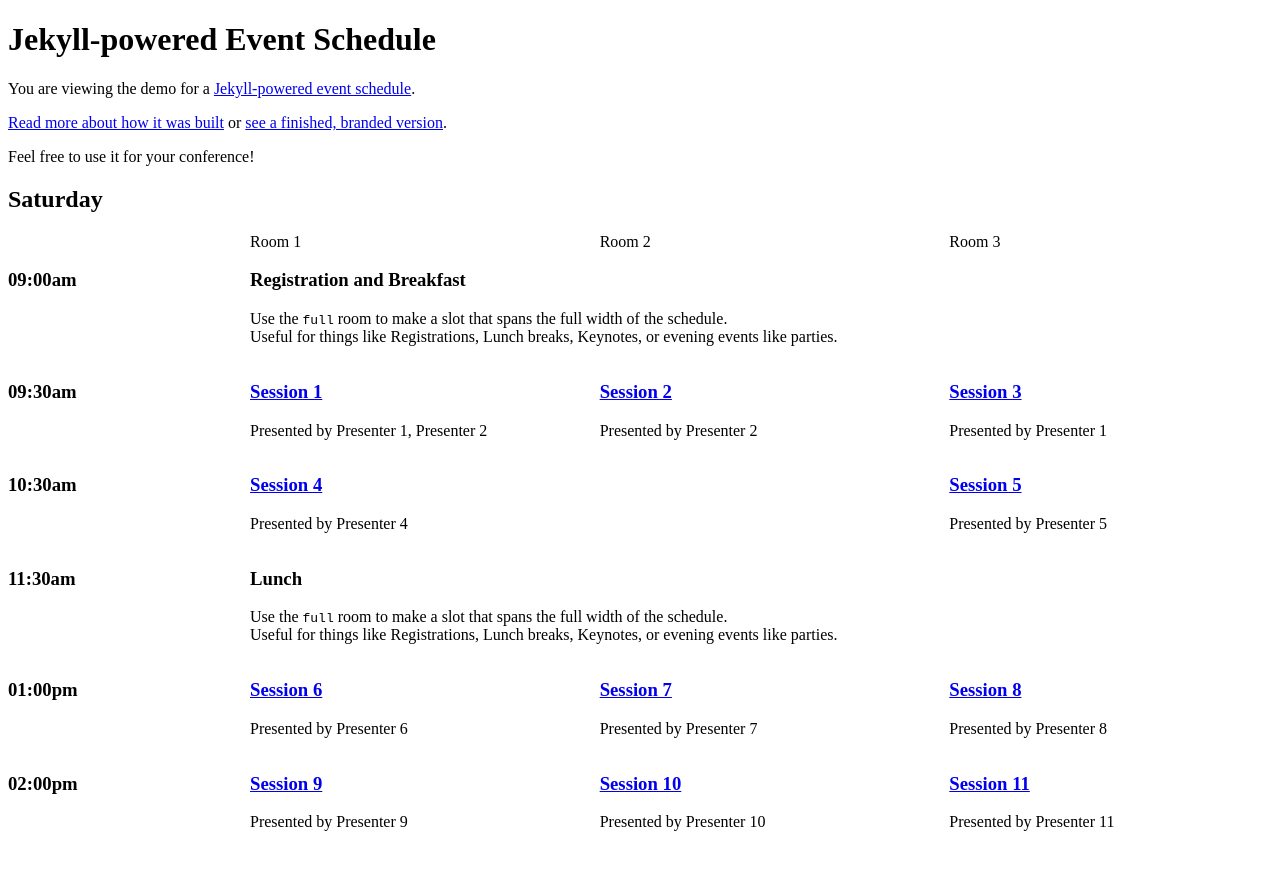
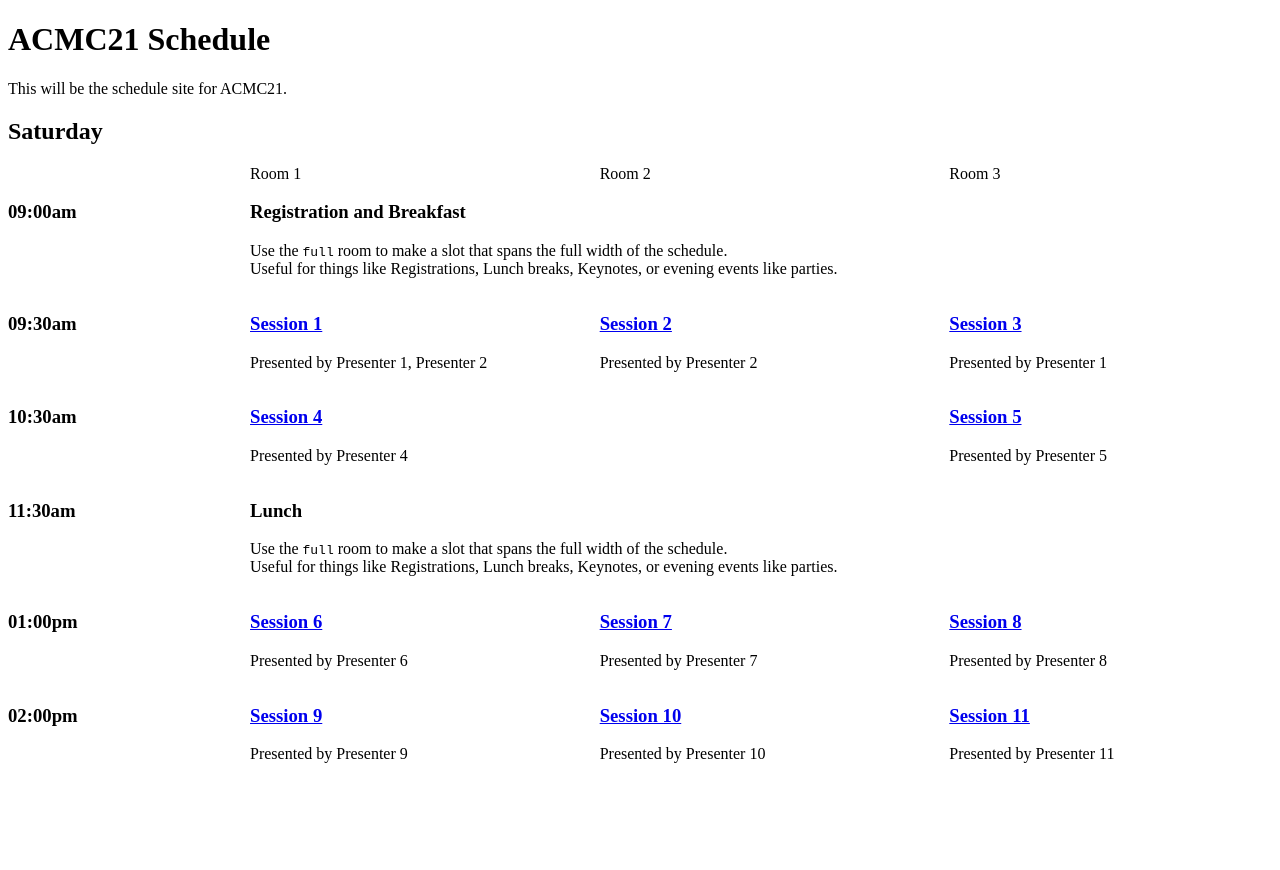
Before and after one commit to vgiles/acmc21-calendar, a Jekyll site: the page built from index.html, in a window 1280 px wide. Shown: the top 870 px of the page. Built offline with Jekyll 4.4.1, drawn with Linux system fonts in a browser that asks for light colours.

Commit message:
Update index.html
this will allow subdomain deployment

```diff
--- a/index.html
+++ b/index.html
@@ -1,14 +1,12 @@
 ---
 layout: page
-title: Jekyll-powered Event Schedule
+title: ACMC21 Schedule
 ---
 
 <div class="schedule">
 	<h1 class="title">{{ page.title }}</h1>
 
-	<p>You are viewing the demo for a <a href="http://github.com/fourkitchens/jekyll-schedule">Jekyll-powered event schedule</a>.</p>
-	<p><a href="http://fourkitchens.com/blog/2013/07/10/jekyll-event-schedule">Read more about how it was built</a> or <a href="http://2013.drupalcampaustin.org/schedule/">see a finished, branded version</a>.</p>
-	<p>Feel free to use it for your conference!</p>
+	<p>This will be the schedule site for ACMC21.</p>
 
 	<section id="satur" class="day">
 		<header>
```
